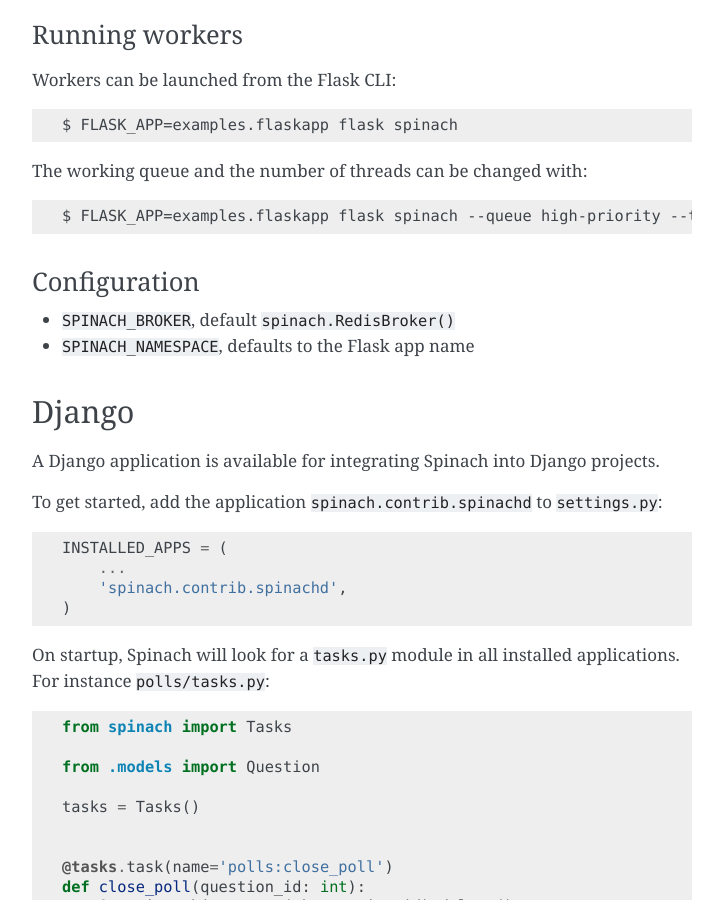
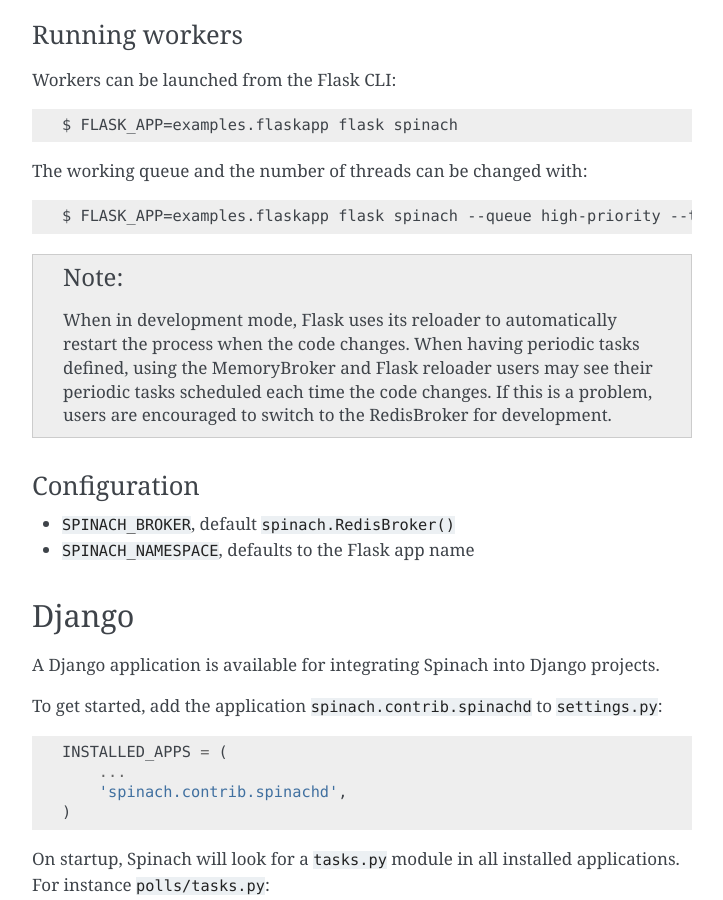
Before and after one commit to NicolasLM/spinach, a Sphinx documentation site: the page built from doc/user/integrations.rst, in a window 1280 px wide and 900 px high, scrolled down 2018 px. Shown: the whole window, without its empty margins (388-1111 px from the left). Built offline with Sphinx 7.4.7, drawn with Linux system fonts in a browser that asks for light colours; the version number could not be read and is left out.

Commit message:
Document behavior of Flask reloader with MemoryBroker
Fixes #2

```diff
--- a/doc/user/integrations.rst
+++ b/doc/user/integrations.rst
@@ -103,6 +103,13 @@
 The working queue and the number of threads can be changed with::
 
     $ FLASK_APP=examples.flaskapp flask spinach --queue high-priority --threads 20
+
+.. note::
+    When in development mode, Flask uses its reloader to automatically restart
+    the process when the code changes. When having periodic tasks defined,
+    using the MemoryBroker and Flask reloader users may see their periodic
+    tasks scheduled each time the code changes. If this is a problem, users
+    are encouraged to switch to the RedisBroker for development.
 
 Configuration
 ~~~~~~~~~~~~~
```
